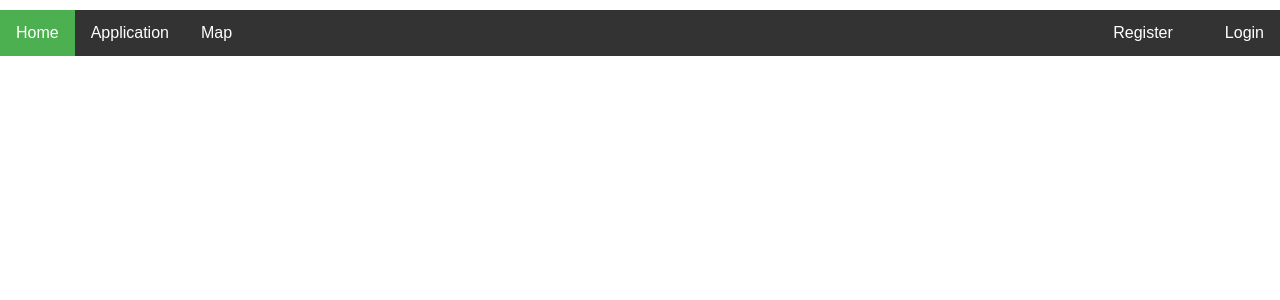
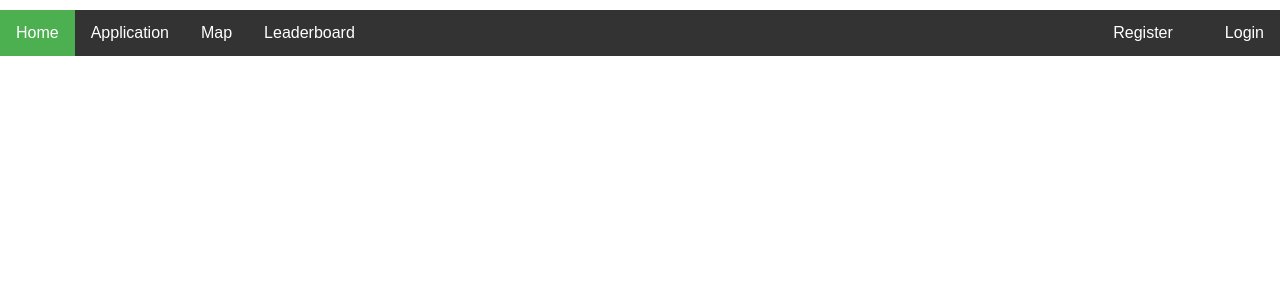
Before and after one commit to JamesGower0/ECM-2434, a Django app: page / in a window 1280 px wide. Shown: the top 300 px of the page. Run offline with Django 5.2, Linux system fonts and the light colour scheme.

Commit message:
Update navBar.html

```diff
--- a/groupproject/application/templates/navBar.html
+++ b/groupproject/application/templates/navBar.html
@@ -56,6 +56,7 @@
             <li class="li-nav"><a class="active" href="{% url 'home' %}">Home</a></li>
             <li class="li-nav"><a href="">Application</a></li>
             <li class="li-nav"><a href="{% url 'map' %}">Map</a></li>
+            <li class="li-nav"><a href="{% url 'leaderboard' %}">Leaderboard</a></li>
         </ul>
     </body>
 </html>
```
